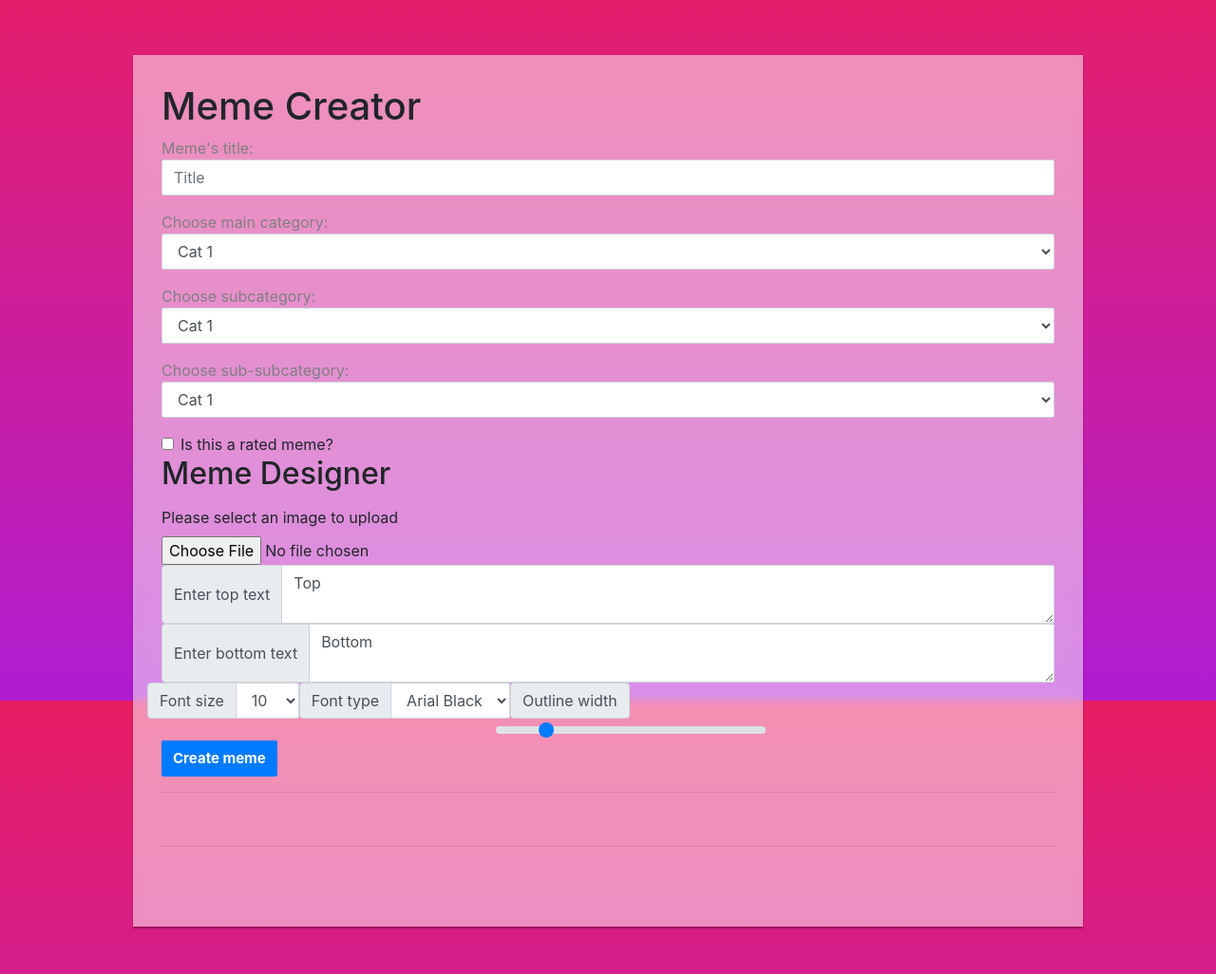
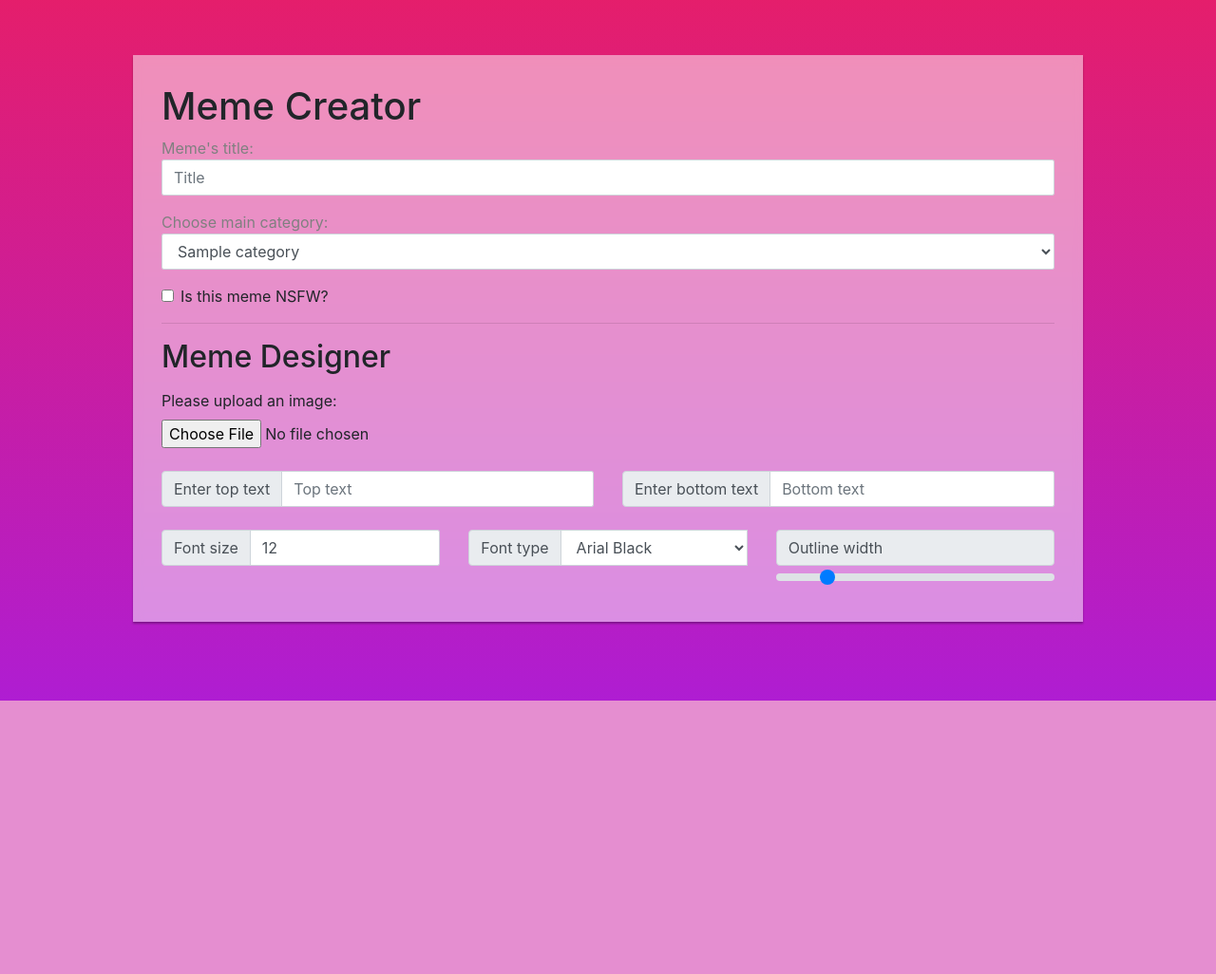
Before and after one commit to AmazonPriime/WAD2-Meme-Review, a Django app: page /meme_creator/ in a window 1280 px wide. Shown: the part 62-1088 px from the top of the page at 95% size. After the commit the page ends 800 px from the top, so only its background shows below. Run offline with Django 3.2, Linux system fonts and the light colour scheme; a user stored in the database is signed in; tables that the repository leaves empty hold one stand-in row (values such as "Sample post"); some libraries are stand-ins or nearby versions.

Commit message:
Started work on the Meme creator form

```diff
--- a/meme_review/meme_app/forms.py
+++ b/meme_review/meme_app/forms.py
@@ -1,6 +1,6 @@
 from django import forms
 from django.contrib.auth.models import User
-from meme_app.models import UserProfile
+from meme_app.models import UserProfile, Meme, Category
 
 class DateInput(forms.DateInput):
     input_type = 'date'
@@ -30,3 +30,12 @@ class UserProfileForm(forms.ModelForm):
     class Meta:
         model = UserProfile
         fields = ('picture', 'dob')
+
+class MemeForm(forms.ModelForm):
+    title = forms.CharField(widget = forms.TextInput(attrs = {'class' : 'form-control', 'placeholder' : 'Title'}))
+    category = forms.CharField(widget = forms.Select(attrs = {'class' : 'form-control'}, choices = [(cat, cat) for cat in Category.objects.all()]))
+    nsfw = forms.BooleanField(widget = forms.CheckboxInput(attrs = {'class' : 'form-check-input', 'id' : 'isOver18'}))
+
+    class Meta:
+        model = Meme
+        fields = ('title', 'picture', 'category', 'nsfw')
--- a/meme_review/meme_app/views.py
+++ b/meme_review/meme_app/views.py
@@ -3,7 +3,7 @@ from django.urls import reverse
 from django.contrib.auth import authenticate, login, logout
 from django.contrib.auth.decorators import login_required
 from meme_app.models import Meme, UserProfile, Category, Comment
-from meme_app.forms import UserForm, UserProfileForm
+from meme_app.forms import UserForm, UserProfileForm, MemeForm
 from datetime import datetime, timedelta, date
 from django.core.paginator import Paginator
 import random
@@ -143,5 +143,19 @@ def meme(request, id):
 
 @login_required(login_url='login')
 def meme_creator(request):
-    # do some form magic here
-    return render(request, 'meme_app/memecreator.html')
+    if request.method == 'POST':
+        meme_form = MemeForm(request.POST)
+
+        if meme_form.is_valid():
+            meme = meme_form.save(commit = False)
+            meme.user = request.user
+            meme.picture = request.FILES['picture']
+            meme.save()
+            return redirect(reverse('meme', args = [meme.id]))
+        else:
+            print(meme_form.errors)
+    else:
+        meme_form = MemeForm()
+
+    context_dict = {'meme_form' : meme_form}
+    return render(request, 'meme_app/memecreator.html', context_dict)
--- a/meme_review/templates/meme_app/memecreator.html
+++ b/meme_review/templates/meme_app/memecreator.html
@@ -5,94 +5,62 @@
 {% endblock %}
 
 {% block body_block%}
-
-
 	<div class = "form wide-form fade-in">
 		<h1>Meme Creator</h1>
-		<form>
+		<form id='meme_form' method='post' action="{% url 'meme_creator' %}">
 			<div class="form-group">
 		     <p id="regPageText">Meme's title:</p>
-				<input type="text" class="form-control" placeholder="Title" required>
+		     {{ meme_form.title }}
 	   	</div>
 			<div class="form-group">
 		    <p id="regPageText">Choose main category:</p>
-				<select class="form-control">
-					<option>Cat 1</option>
-					<option>Cat 2</option>
-					<option>Cat 3</option>
-					<option>Cat 4</option>
-				</select>
-			</div>
-			<div class="form-group">
-				<p id="regPageText">Choose  subcategory:</p>
-				<select class="form-control">
-					<option>Cat 1</option>
-					<option>Cat 2</option>
-					<option>Cat 3</option>
-					<option>Cat 4</option>
-				</select>
-			</div>
-			<div class="form-group">
-				<p id="regPageText">Choose  sub-subcategory:</p>
-				<select class="form-control">
-					<option>Cat 1</option>
-					<option>Cat 2</option>
-					<option>Cat 3</option>
-					<option>Cat 4</option>
-				</select>
+		    {{ meme_form.category }}
 		  </div>
 			<div class = "form-check">
-			 <input class="form-check-input" type="checkbox" value = "" id="isOver18" enabled>
-			 <label class = "form-check-label" for="isOver18">
-				Is this a rated meme?
-			 </label>
+			 	{{ meme_form.nsfw }}
+			  <label class = "form-check-label" for="isOver18"> Is this meme NSFW? </label>
 		  </div>
+			<hr>
 			<h2>Meme Designer</h2>
-
-
-		</form>
 			<div id="memeCreator">
-					<label for="uploadImage">Please select an image to upload</label>
-					<input type="file" accept="image/*" class="form-control-file" id="uploadedImage">
+      	<label for="uploadImage">Please upload an image:</label>
+	      <input type="file" accept="image/*" class="form-control-file" id="uploadImage">
+				<br>
+				<div class="row">
+					<div class="col">
 			      <div class="input-group">
 			        <div class="input-group-prepend">
 			          <span class="input-group-text">Enter top text</span>
 			        </div>
-						<textarea id="top" class="form-control">Top</textarea>
+			        <input id="top" class="form-control" placeholder="Top text"></input>
 			      </div>
+					</div>
+					<div class="col">
 			      <div class="input-group">
 			        <div class="input-group-prepend">
 			          <span class="input-group-text">Enter bottom text</span>
 			        </div>
-						<textarea id="bottom" class="form-control">Bottom</textarea>
+			        <input id="bottom" class="form-control" placeholder="Bottom text"></input>
 			      </div>
+					</div>
+				</div>
+				<br>
+				<div class="row">
 		      <div class="input-group">
-					<div class="row">
-						<!--Select Font Size -->
-						<div class = "column">
+			        <div class = "col">
 			          <div class="input-group">
 			            <div class="input-group-prepend">
 			              <span class="input-group-text">Font size</span>
 			            </div>
-								<select class="form-control" id="fontSize">
-										<option value="10">10</option>
-										<option value="12">12</option>
-										<option value="16">16</option>
-										<option value="20">20</option>
-										<option value="24">24</option>
-										<option value="28">28</option>
-										<option value="32">32</option>
-										<option value="36">36</option>
-										<option value="40">40</option>
-								</select>
+			            <input class="form-control" type="number" value="12" id="fontSize">
 			          </div>
 			        </div>
-						<div class = "column">
+			        <div class = "col">
 			          <div class="input-group">
 			            <div class="input-group-prepend">
 			              <span class="input-group-text">Font type</span>
 			            </div>
-								<select class="form-control" id="fontType">
+			            <select class="form-control" style="-webkit-border-radius: 0;-moz-border-radius: 0;border-radius: 0;" id="fontType">
 		                <option value="Arial Black">Arial Black</option>
 		                <option value="Roboto">Roboto</option>
 		                <option value="Times">Times</option>
@@ -102,19 +70,13 @@
 			            </select>
 			          </div>
 			        </div>
-						<div class="row">
-							<div class="input-group-prepend col">
+			        <div class="col">
 			            <span class="input-group-text">Outline width</span>
-							</div>
 			          <input type="range" min="0" max="60" value="10" class="custom-range" id="outlineWidth">
 			        </div>
 	      	</div>
 				</div>
-					<button id="create-meme" class="btn btn-primary">Create meme</button><br><hr>
-					<canvas id="memeCanvas"></canvas><br><hr>
-					<button id="submitButton" class="btn btn-primary">Submit meme</button>
-					<script src="{% static 'js/meme_creator.js' %}"></script>
 			</div>
+		</form>
 	</div>
-
 {%endblock%}
```
Lines whose indentation alone changed are shown as unchanged.
